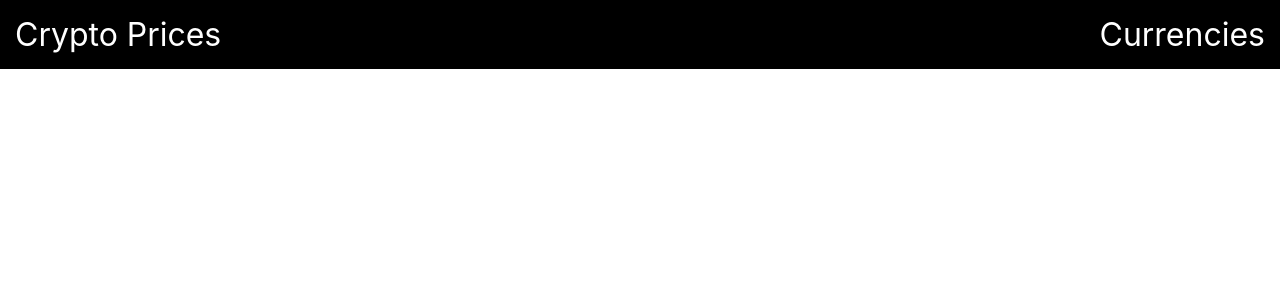
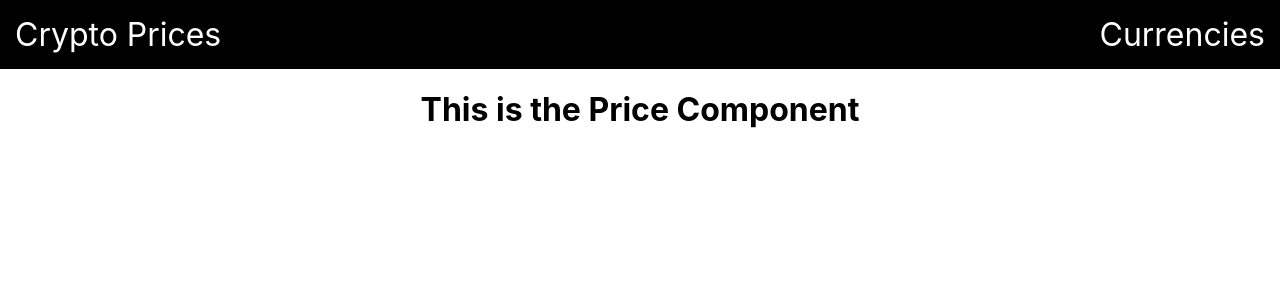
Before and after one commit to riyad-i/cryptoprices, a React (Create React App) app: page /price/1 in a window 1280 px wide. Shown: the top 300 px of the page. Built offline with nearby package versions, Linux system fonts and the light colour scheme.

Commit message:
url parameter for price. ie  price/btc

```diff
--- a/src/App.js
+++ b/src/App.js
@@ -14,7 +14,7 @@ function App() {
       <Routes>
         <Route path='/' element={<Main/>}/>
         <Route path='/currencies' element={<Currencies/>}/>
-        <Route path='/price' element={<Price/>}/>
+        <Route path='/price/:symbol' element={<Price/>}/>
       </Routes>
     </div>
   );
```
